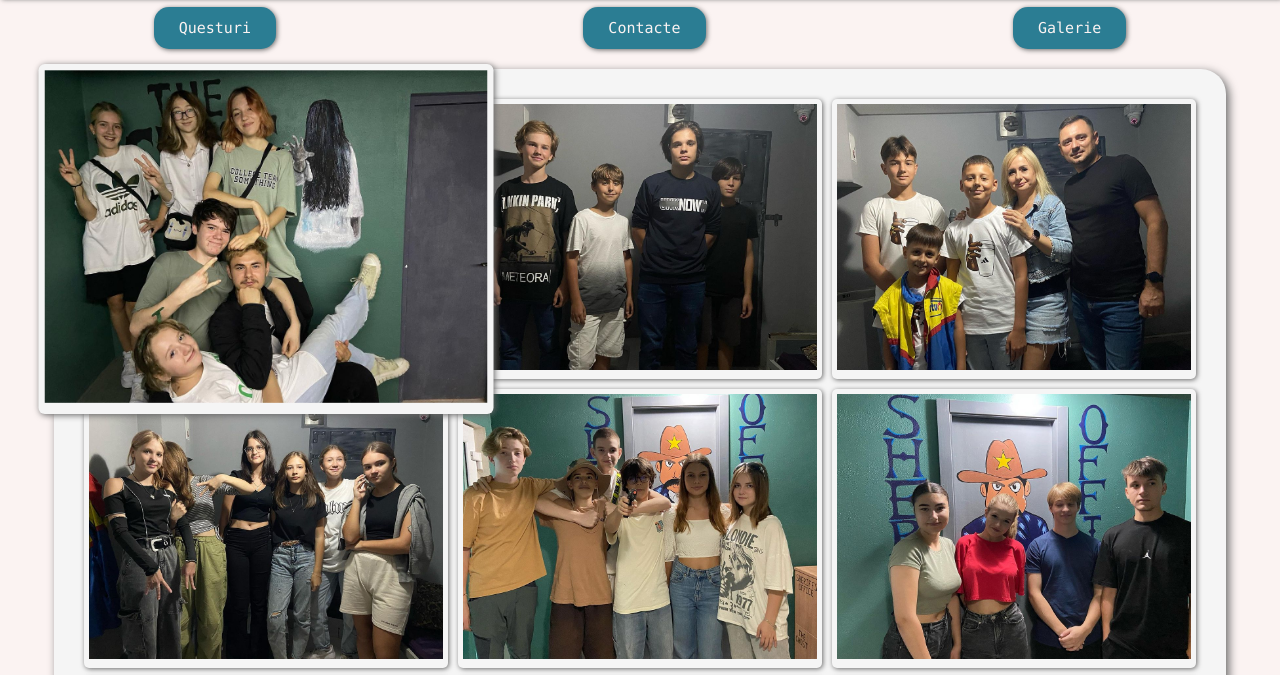
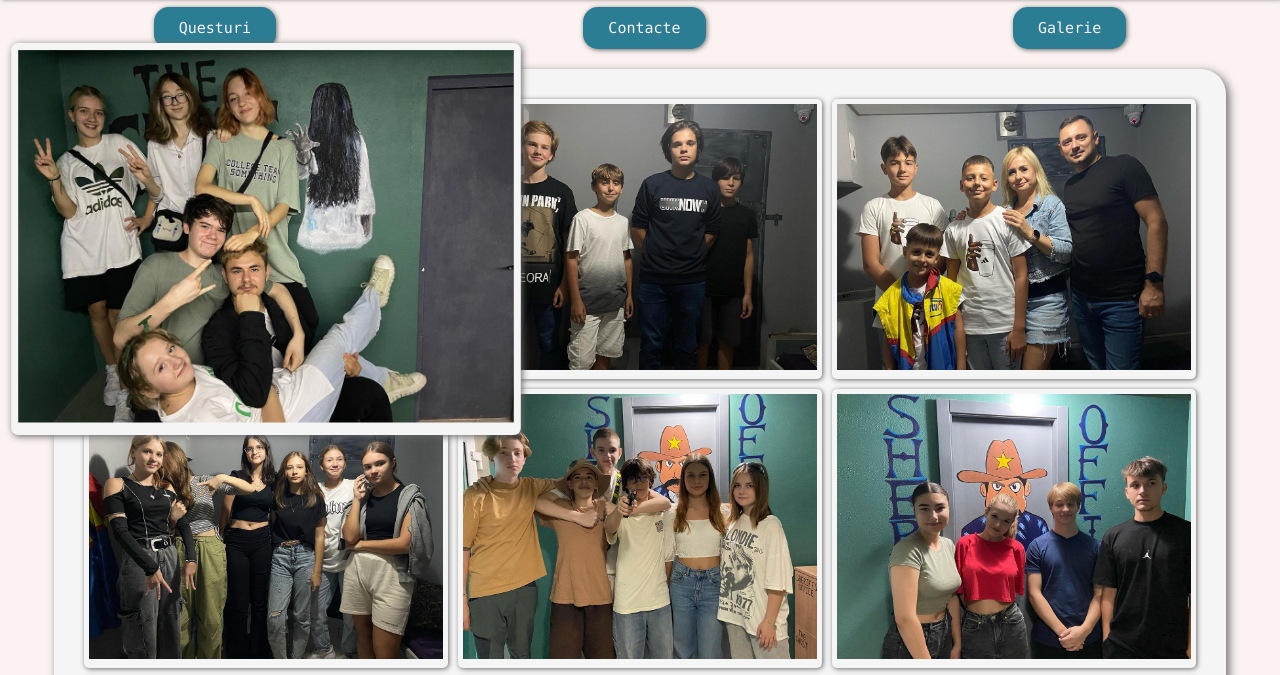
Before and after one commit to Greshnickl/Roombreak, a plain HTML site: page GaleryRO.html in a window 1280 px wide. In both pictures the pointer is over the element 266 px from the left and 311 px from the top of the page. Shown: the part 73-748 px from the top of the page. Drawn offline with Linux system fonts and the light colour scheme.

Commit message:
Fixed hover animation

```diff
--- a/style.css
+++ b/style.css
@@ -148,6 +148,7 @@ iframe {
     grid-template-columns: repeat(3, 1fr); /* Создает 3 столбца в сетке */
     grid-gap: 10px; /* Расстояние между ячейками в сетке */
     padding: 20px;
+    z-index: 1;
 }
 
 .grid-item {
@@ -156,15 +157,18 @@ iframe {
     padding: 5px;
     background-color: #F5F5F5;
     box-shadow: 1px 1px 5px #696969;
+    z-index: 1;
 }
 
 .grid-item img {
     width: 100%; /* Изображение будет занимать 100% ширины ячейки */
     height: auto; /* Высота будет рассчитываться автоматически для сохранения пропорций */
+    z-index: 1;
 }
 .grid-item:hover {
-	transform: scale(1.25);
+	transform: scale(1.4);
 	transition: 1.5s;
+	z-index: 2;
 }
 @media (max-width: 768px) {
 	.logo>img {
```
